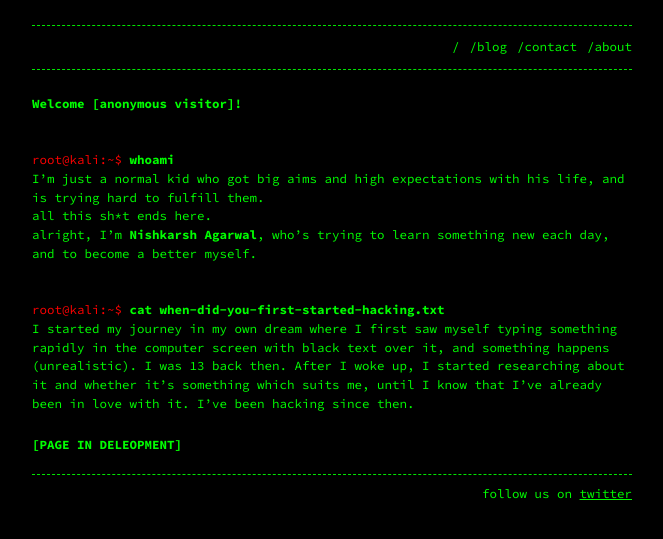
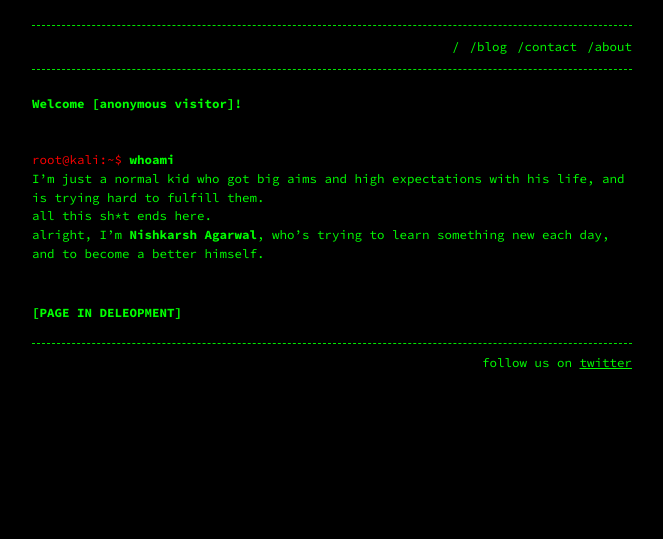
Before and after one commit to thenishkarshagarwal/thenishkarshagarwal.github.io, a Jekyll site: the page built from index.md, in a window 1280 px wide. Shown: the top 539 px of the page, without its empty margins (308-971 px from the left). Built offline with Jekyll 4.4.1, drawn with Linux system fonts in a browser that asks for light colours.

Commit message:
more progress

```diff
--- a/_config.yml
+++ b/_config.yml
@@ -17,5 +17,4 @@ listen_for_clients_preferred_style: false
 plugins:
   - jekyll-seo-tag
 
-theme: jekyll-theme-console
 remote_theme: b2a3e8/jekyll-theme-console
--- a/index.md
+++ b/index.md
@@ -9,9 +9,7 @@ permalink: /
 <span style="color: red;">root@kali:~$</span> **whoami**
 I'm just a normal kid who got big aims and high expectations with his life, and is trying hard to fulfill them.
 all this sh*t ends here.
-alright, I'm **Nishkarsh Agarwal**, who's trying to learn something new each day, and to become a better myself.
+alright, I'm **Nishkarsh Agarwal**, who's trying to learn something new each day, and to become a better himself.
 <br>
-<span style="color: red;">root@kali:~$</span> **cat when-did-you-first-started-hacking.txt**
-I started my journey in my own dream where I first saw myself typing something rapidly in the computer screen with black text over it, and something happens (unrealistic). I was 13 back then. After I woke up, I started researching about it and whether it's something which suits me, until I know that I've already been in love with it. I've been hacking since then.
 
 # [PAGE IN DELEOPMENT]
```
Also changed, not shown: about.md (+4 -1 lines), blog.md (+1 -0 lines).
